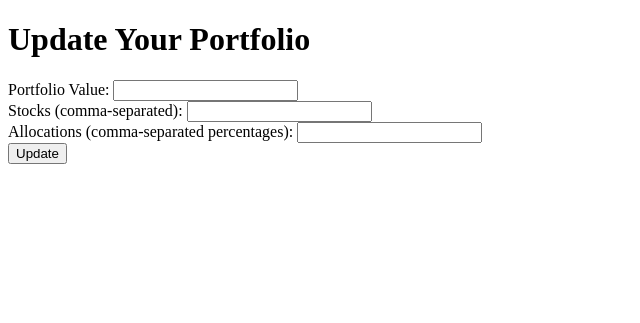
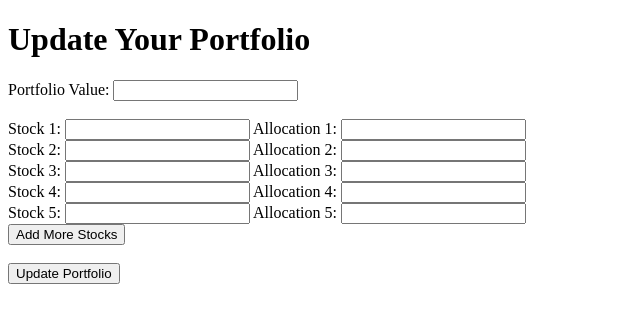
Before and after one commit to vennreddy490/Market-Melee, a Flask app: page /update_portfolio in a window 1280 px wide. Shown: the top 323 px of the page, without its empty margins (0-640 px from the left). Run offline with Flask 3, Linux system fonts and the light colour scheme; the visitor is signed in with stand-in values (Sample User, id 1); parts of the project's set-up code (start-up, migrations or seed data) failed here and were passed over.

Commit message:
Can add multiple stocks, modular portfolio_update

```diff
--- a/main.py
+++ b/main.py
@@ -76,10 +76,24 @@ def login():
 def update_portfolio():
     if request.method == 'POST':
         username = session['username']
+        portfolio_value = int(request.form['portfolio_value'])
+
         # Collect form data
-        collection_of_stocks = request.form.getlist('stocks')
-        allocations = request.form.getlist('allocations')
-        portfolio_value = int(request.form['portfolio_value'])
+        collection_of_stocks = []
+        allocations = []
+
+        # Iterate over number of fields, since we don't know total amt
+        for i in range(1, 11):
+            stock = request.form.get(f'stock_{i}')
+            allocation = request.form.get(f'allocation_{i}')
+            if stock and allocation:
+                collection_of_stocks.append(stock)
+                allocations.append(float(allocation))
+
+        # Make sure that allocations sum up to 100%
+        total_allocation = sum(allocations)
+        if total_allocation != 100.0:
+            return 'Allocations must sum up to 100%.'
 
         # Update the user data in MongoDB
         test_collection.update_one(
--- a/templates/update_portfolio.html
+++ b/templates/update_portfolio.html
@@ -2,14 +2,57 @@
 <html>
 <head>
     <title>Update Portfolio</title>
+    <script>
+        let fieldCount = 5;  // Start with 5 fields
+        const maxFields = 10;  // Maximum number of fields
+
+        function addFields() {
+            if (fieldCount >= maxFields) {
+                alert("You can only add up to 10 stocks.");
+                return;
+            }
+            fieldCount++;
+
+            const container = document.getElementById('stock-fields');
+
+            const stockLabel = document.createElement('label');
+            stockLabel.innerHTML = `Stock ${fieldCount}: `;
+            container.appendChild(stockLabel);
+
+            const stockInput = document.createElement('input');
+            stockInput.type = 'text';
+            stockInput.name = `stock_${fieldCount}`;
+            stockInput.required = true;
+            container.appendChild(stockInput);
+
+            const allocationLabel = document.createElement('label');
+            allocationLabel.innerHTML = ` Allocation ${fieldCount}: `;
+            container.appendChild(allocationLabel);
+
+            const allocationInput = document.createElement('input');
+            allocationInput.type = 'number';
+            allocationInput.name = `allocation_${fieldCount}`;
+            allocationInput.step = 'any';
+            allocationInput.required = true;
+            container.appendChild(allocationInput);
+
+            const br = document.createElement('br');
+            container.appendChild(br);
+        }
+    </script>
 </head>
 <body>
     <h1>Update Your Portfolio</h1>
     <form action="" method="post">
-        Portfolio Value: <input type="number" name="portfolio_value" required><br>
-        Stocks (comma-separated): <input type="text" name="stocks" required><br>
-        Allocations (comma-separated percentages): <input type="text" name="allocations" required><br>
-        <input type="submit" value="Update">
+        Portfolio Value: <input type="number" name="portfolio_value" required><br><br>
+        <div id="stock-fields">
+            {% for i in range(1, 6) %}
+                Stock {{ i }}: <input type="text" name="stock_{{ i }}" required>
+                Allocation {{ i }}: <input type="number" name="allocation_{{ i }}" step="any" required><br>
+            {% endfor %}
+        </div>
+        <button type="button" onclick="addFields()">Add More Stocks</button><br><br>
+        <input type="submit" value="Update Portfolio">
     </form>
 </body>
 </html>
```
